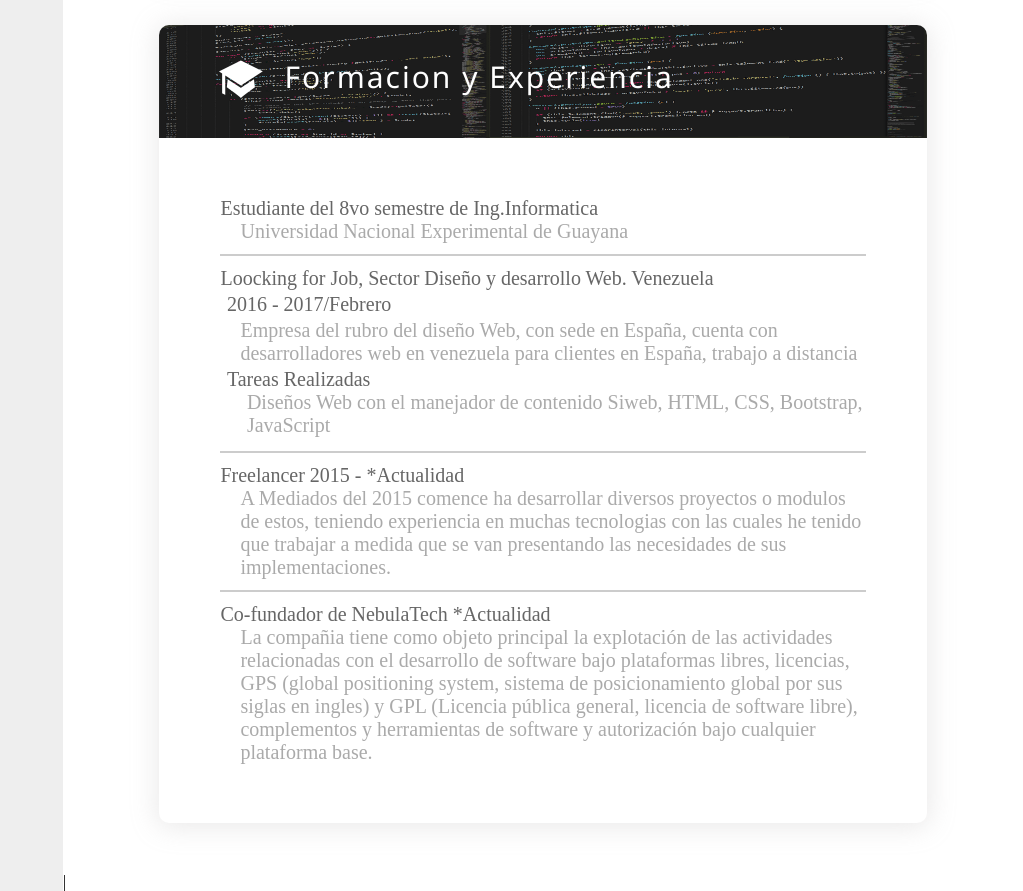
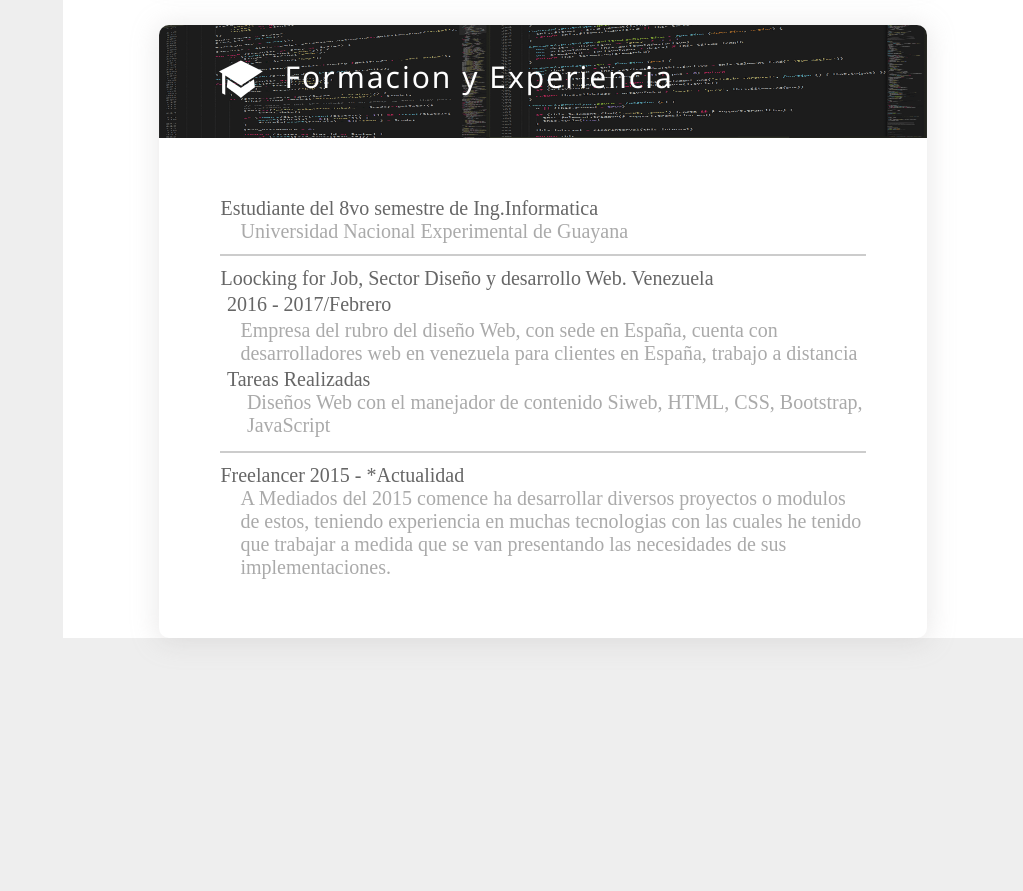
Before and after one commit to wilmerenis/Curriculum-Vitae, a plain HTML site: page index.html in a window 1280 px wide. Shown: the part 1024-1915 px from the top of the page, without its empty margins (257-1280 px from the left). After the commit the page ends 1712 px from the top, so only its background shows below. Drawn offline with Linux system fonts and the light colour scheme; files whose address does not match are found by name.

Commit message:
Add new change

```diff
--- a/index.html
+++ b/index.html
@@ -100,12 +100,6 @@
               </div>
             </li>
             <li>
-              <h3>Kotlin</h3>
-              <div class="level">
-                <div class="level-40"></div>
-              </div>
-            </li>
-            <li>
               <h3>Sequelize</h3>
               <div class="level">
                 <div class="level-40"></div>
@@ -149,7 +143,6 @@
                 <div class="level-50"></div>
               </div>
             </li>
-
           </ul>
         </div>
       </section>
@@ -279,22 +272,10 @@
                 presentando las necesidades de sus implementaciones.
               </p>
             </li>
-            <hr class="separator">
-
-            <li>
-              Co-fundador de NebulaTech *Actualidad
-              <p>
-                La compañia tiene como objeto principal la explotación de las actividades
-                relacionadas con el desarrollo de software bajo plataformas libres, licencias, GPS
-                (global positioning system, sistema de posicionamiento global por sus siglas en ingles)
-                y GPL (Licencia pública general, licencia de software libre), complementos y
-                herramientas de software y autorización bajo cualquier plataforma base.
-              </p>
-            </li>
           </ul>
         </div>
       </div>
-    </section>|
+    </section>
   </div>
 </body>
 </html>
```
